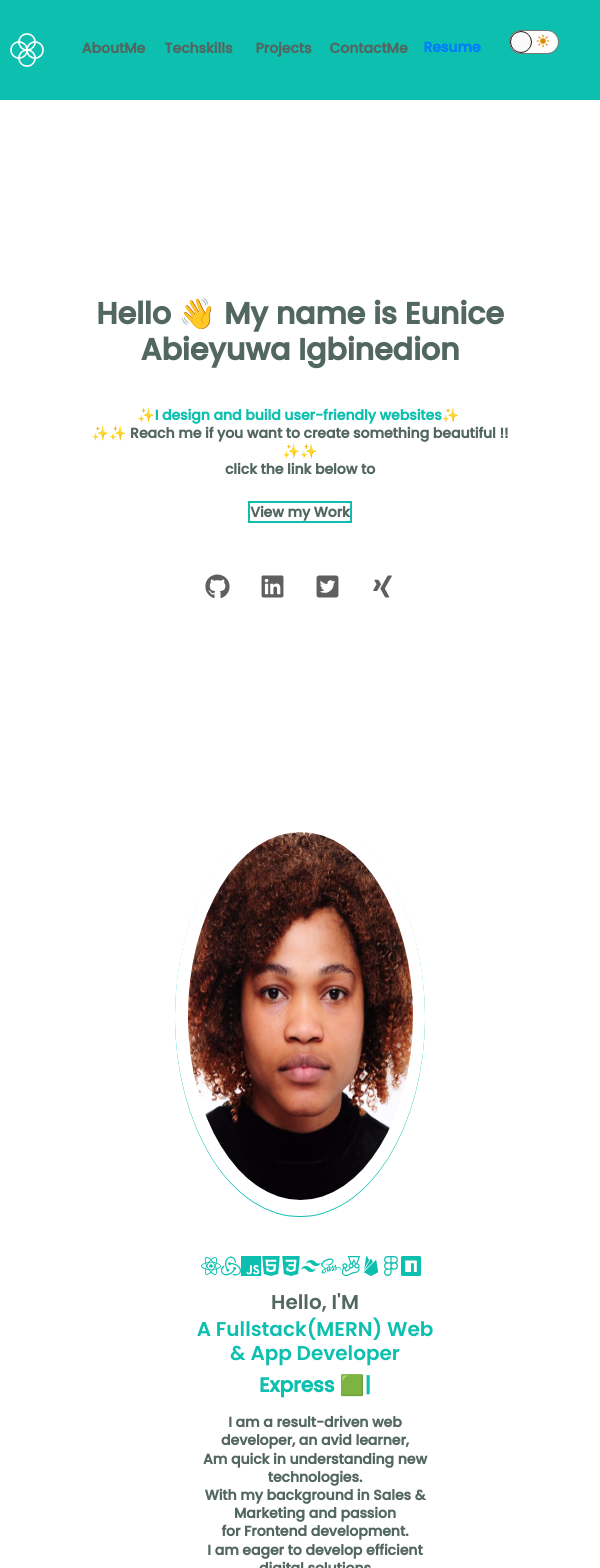
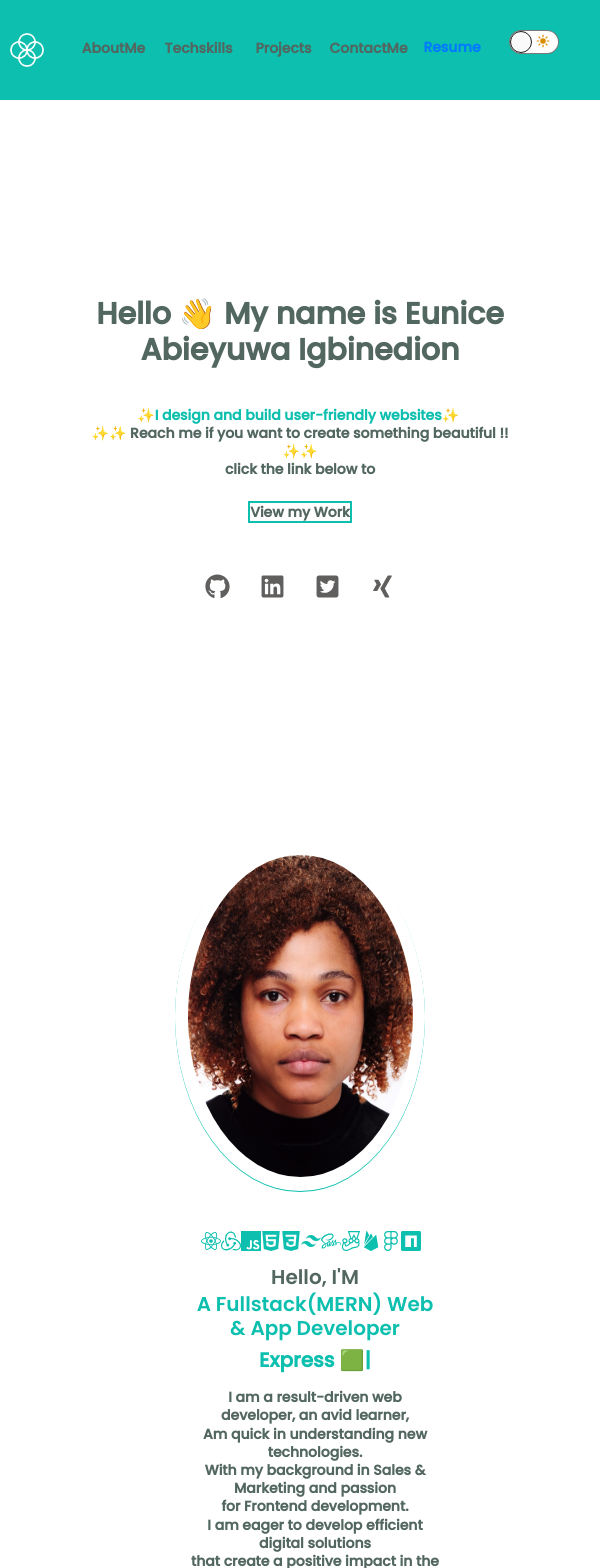
Before and after one commit to Eunnylans/Eunice_Portfolio, a React (Create React App) app: page / in a window 600 px wide. Shown: the top 1568 px of the page. Built offline with nearby package versions, Linux system fonts and the light colour scheme; a web font is replaced by a local one.

Commit message:
Latest Update

```diff
--- a/src/Components/AboutMe.js
+++ b/src/Components/AboutMe.js
@@ -15,7 +15,7 @@ import {
 import { Link as LinkScroll } from "react-scroll";
 import Typical from "react-typical";
 import ProfilePic from "../assets/Eunnylans.jpg";
-import PDF from "../assets/MyCV.pdf";
+import PDF from "../assets/Eunice-igbinedion-resume.pdf";
 import UIContext from "../context/ui-context";
 import SectionTitle from "../UIcomponents/SectionTitle";
 
--- a/src/Components/NavBar.js
+++ b/src/Components/NavBar.js
@@ -1,7 +1,7 @@
 import { useContext } from "react";
 import { animateScroll as scroll, Link as LinkScroll } from "react-scroll";
 import icon from "../assets/icon.png";
-import PDF from "../assets/MyCV.pdf";
+import PDF from "../assets/Eunice-igbinedion-resume.pdf";
 import UIContext from "../context/ui-context";
 import ThemeToggleButton from "../UIcomponents/ThemeToggleButton";
 
--- a/src/styles/components/_aboutme.scss
+++ b/src/styles/components/_aboutme.scss
@@ -313,6 +313,7 @@
               font-size: $fontsize-largeText;
             }
             .profile-role-tagline {
+              width: 100%;
               font-size: $fontsize-minText;
             }
           }
@@ -327,7 +328,7 @@
         }
       }
       .profile-picture {
-        height: 400px;
+        height: 350px;
         width: 250px;
         margin-top: -90px;
       }
```
Also changed, not shown: 1 other file (tests, documents, lock files or other folders).
